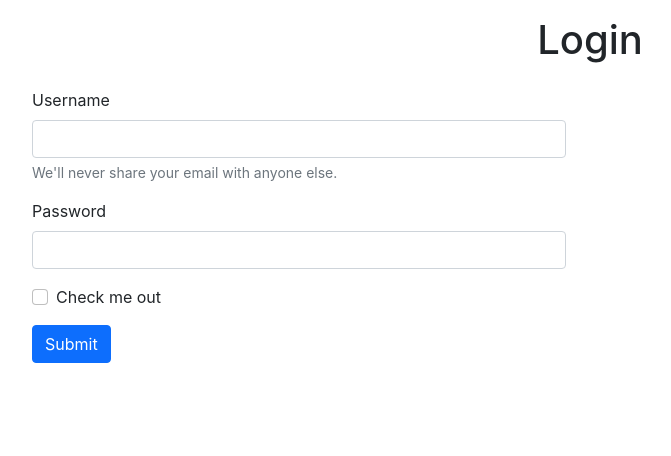
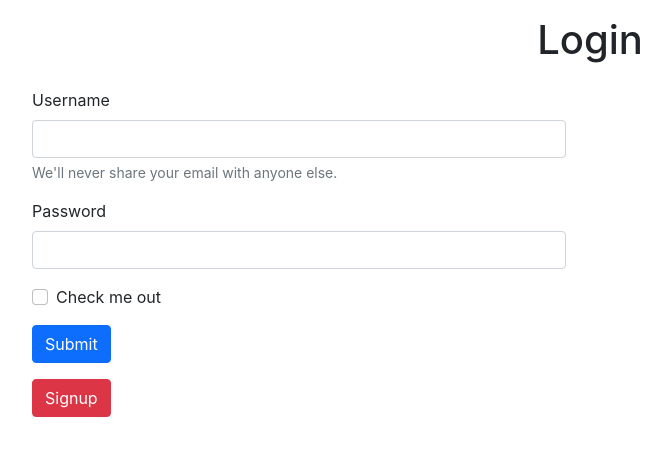
Before and after one commit to Jonathan-Bryant19/assignment-tracker, a React (Create React App) app in the folder client/: page /login in a window 1280 px wide. Shown: the top 456 px of the page, without its empty margins (50-721 px from the left). Built offline with nearby package versions, Linux system fonts and the light colour scheme; no server answers.

Commit message:
Add buttons to navigate to signup and login components.

```diff
--- a/client/src/components/Login.js
+++ b/client/src/components/Login.js
@@ -1,5 +1,5 @@
 import React, { useState } from 'react'
-import { useNavigate } from 'react-router-dom'
+import { useNavigate, Link } from 'react-router-dom'
 
 function Login() {
   const [username, setUsername] = useState('')
@@ -30,7 +30,12 @@ function Login() {
       }
     })
   }
-  console.log(username, password)
+
+  function routeToSignup() {
+    const path = '/signup'
+    navigate(path)
+  }
+
   return (
     <div className='container'>
       <div className='row mt-3'>
@@ -51,7 +56,12 @@ function Login() {
                   <input type="checkbox" className="form-check-input" id="exampleCheck1" />
                   <label className="form-check-label" for="exampleCheck1">Check me out</label>
               </div>
-              <button type="submit" className="btn btn-primary" onClick={onLogin}>Submit</button>
+              <div className='mb-3'>
+                <button type="submit" className="btn btn-primary" onClick={onLogin}>Submit</button>
+              </div>
+              <div className='mb-3'>
+                <button type="button" className="btn btn-danger" onClick={routeToSignup}>Signup</button>
+              </div>
           </form>
       </div>
     </div>
--- a/client/src/components/Signup.js
+++ b/client/src/components/Signup.js
@@ -35,6 +35,11 @@ function Signup() {
     })
   }
 
+  function routeToLogin() {
+    const path = '/login'
+    navigate(path)
+  }
+
   return (
       <div className='container'>
           <div className='row mt-3'>
@@ -68,7 +73,12 @@ function Signup() {
                       <input type="checkbox" className="form-check-input" id="exampleCheck1" />
                       <label className="form-check-label" for="exampleCheck1">Check me out</label>
                   </div>
-                  <button type="submit" className="btn btn-primary" onClick={onSignup}>Submit</button>
+                  <div className='mb-3'>
+                    <button type="submit" className="btn btn-primary" onClick={onSignup}>Submit</button>
+                  </div>
+                  <div className='mb-3'>
+                    <button type="button" className="btn btn-danger" onClick={routeToLogin}>Cancel</button>
+                  </div>
               </form>
           </div>
       </div>
```
